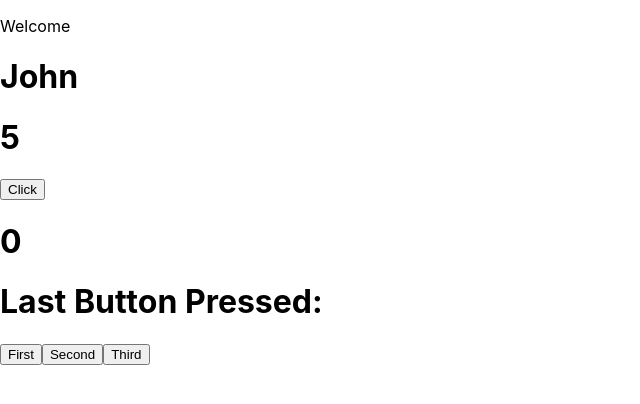
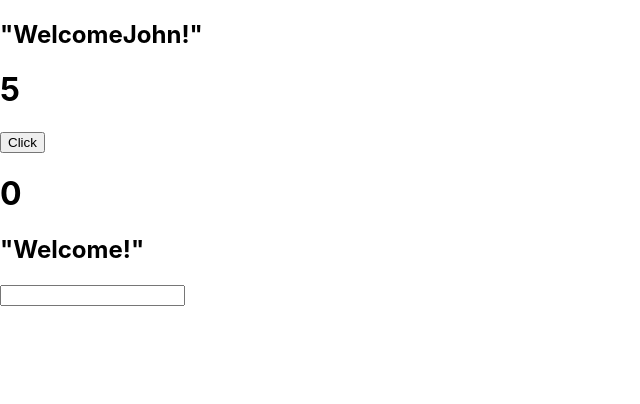
Before and after one commit to SildiKuti/ReactV3, a React (Create React App) app in the folder my-react-app/: page / in a window 1280 px wide. Shown: the top 404 px of the page, without its empty margins (0-640 px from the left). Built offline with nearby package versions, Linux system fonts and the light colour scheme.

Commit message:
17th,forms

```diff
--- a/my-react-app/src/App.js
+++ b/my-react-app/src/App.js
@@ -3,7 +3,8 @@ import Welcome from './components/welcome';
 import Age from './components/Age'
 import Counter from './components/counter'
 import ClickCounter from './components/ClickCounter';
-import ClickTracker from './components/ClickTracker';
+import { IntercativeComponent } from './components/InteractiveComponent';
+
 
 
 
@@ -16,7 +17,7 @@ function App() {
 <Welcome name = "John" />
 <Counter/>
 <ClickCounter/>
-<ClickTracker/>
+<IntercativeComponent/>
 
 
 </div>
--- /dev/null
+++ b/my-react-app/src/components/InteractiveComponent.js
@@ -0,0 +1,18 @@
+import React from "react";
+import { Welcome } from "./welcome";
+
+export class IntercativeComponent extends React.Component{
+    state = { name: '' }
+
+    handleInput = (event) => {
+        const value = event.target.value;
+        this.setState({ name: ' ' + value })
+    }
+
+    render() {
+        return <>
+        <Welcome name={this.state.name}/>
+        <input name='nameOf' value={this.state.name} onChange={this.handleInput}></input>
+        </>
+    }
+}
--- a/my-react-app/src/components/welcome.js
+++ b/my-react-app/src/components/welcome.js
@@ -1,19 +1,9 @@
 import React from "react";
-import Age from "./Age";
 
-function Welcome(prop) {
-  const age = 18;
-  return (
-    <div>
-      <p>
-        Welcome <h1>{prop.name}</h1>
-      </p>
-      <>
-    {(prop.age > 18 && prop.age < 65 && prop.name === "John") && (<Age age={age}></Age>)}
-
-    </>
-    </div>
-  );
+export class Welcome extends React.Component{
+    render(){
+    return <h2>"Welcome{this.props.name}!"</h2>
+    }
 }
 
-export default Welcome;
+export default Welcome
```
